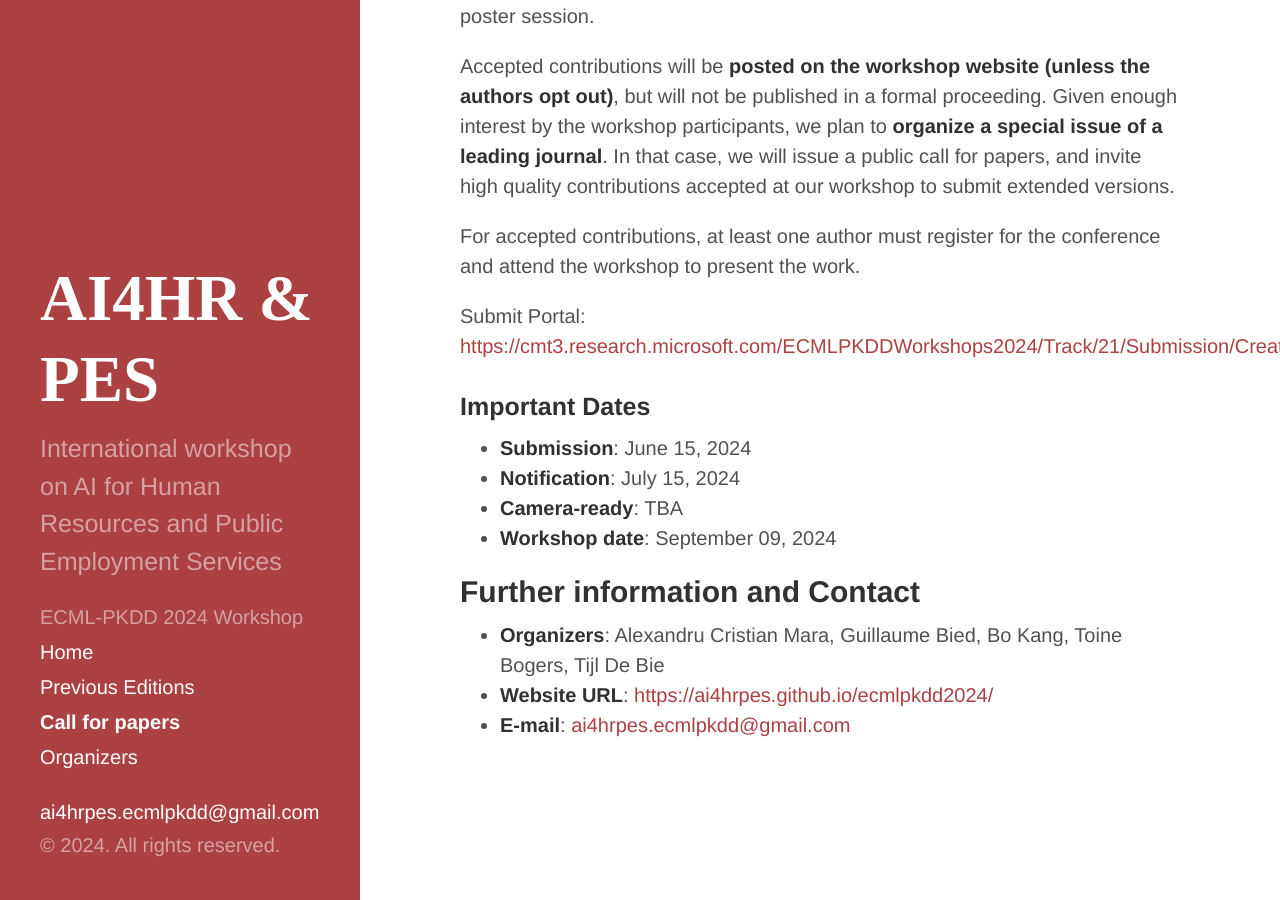
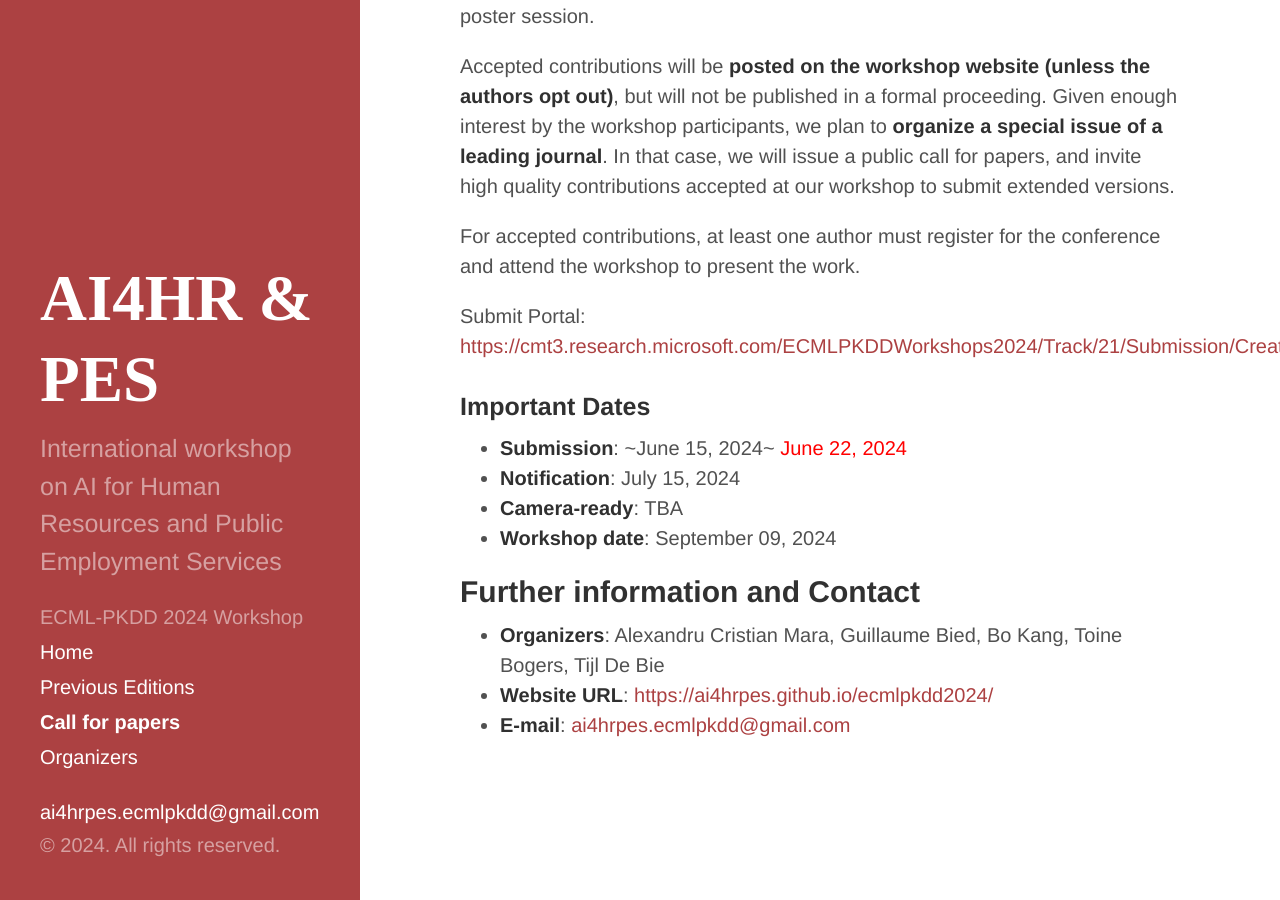
Before and after one commit to ai4hrpes/ecmlpkdd2024, a Jekyll site: the page built from pages/cfp.md, in a window 1280 px wide and 900 px high, scrolled down 2580 px. Built offline with Jekyll 4.4.1, drawn with Linux system fonts in a browser that asks for light colours.

Commit message:
Update cfp.md extend deadline.

```diff
--- a/pages/cfp.md
+++ b/pages/cfp.md
@@ -55,7 +55,7 @@ For accepted contributions, at least one author must register for the conference
 Submit Portal: <https://cmt3.research.microsoft.com/ECMLPKDDWorkshops2024/Track/21/Submission/Create>
 
 ### Important Dates
-* __Submission__: June 15, 2024
+* __Submission__: ~June 15, 2024~ <span style="color:red">June 22, 2024</span>
 * __Notification__: July 15, 2024
 * __Camera-ready__: TBA
 * __Workshop date__: September 09, 2024
```
